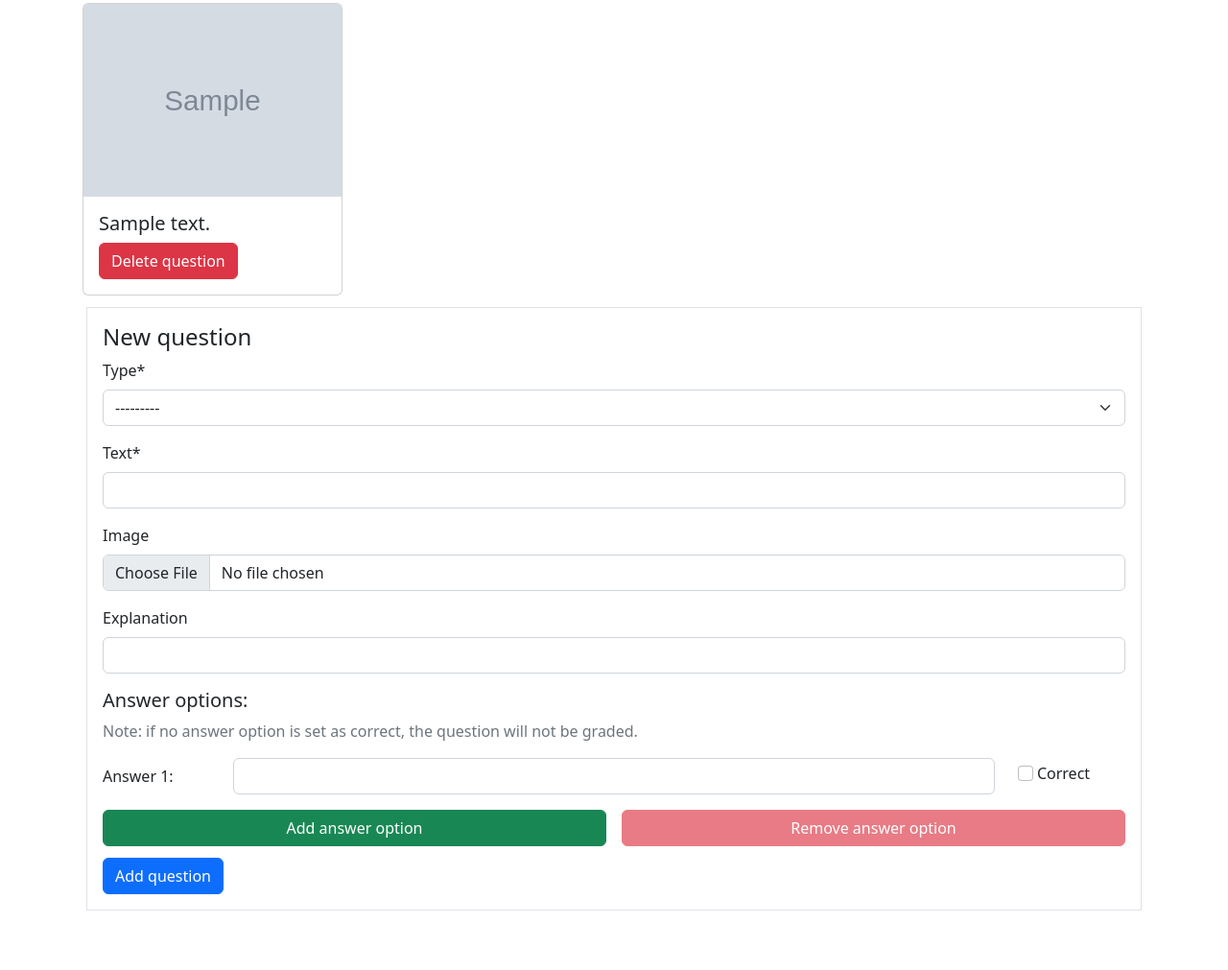
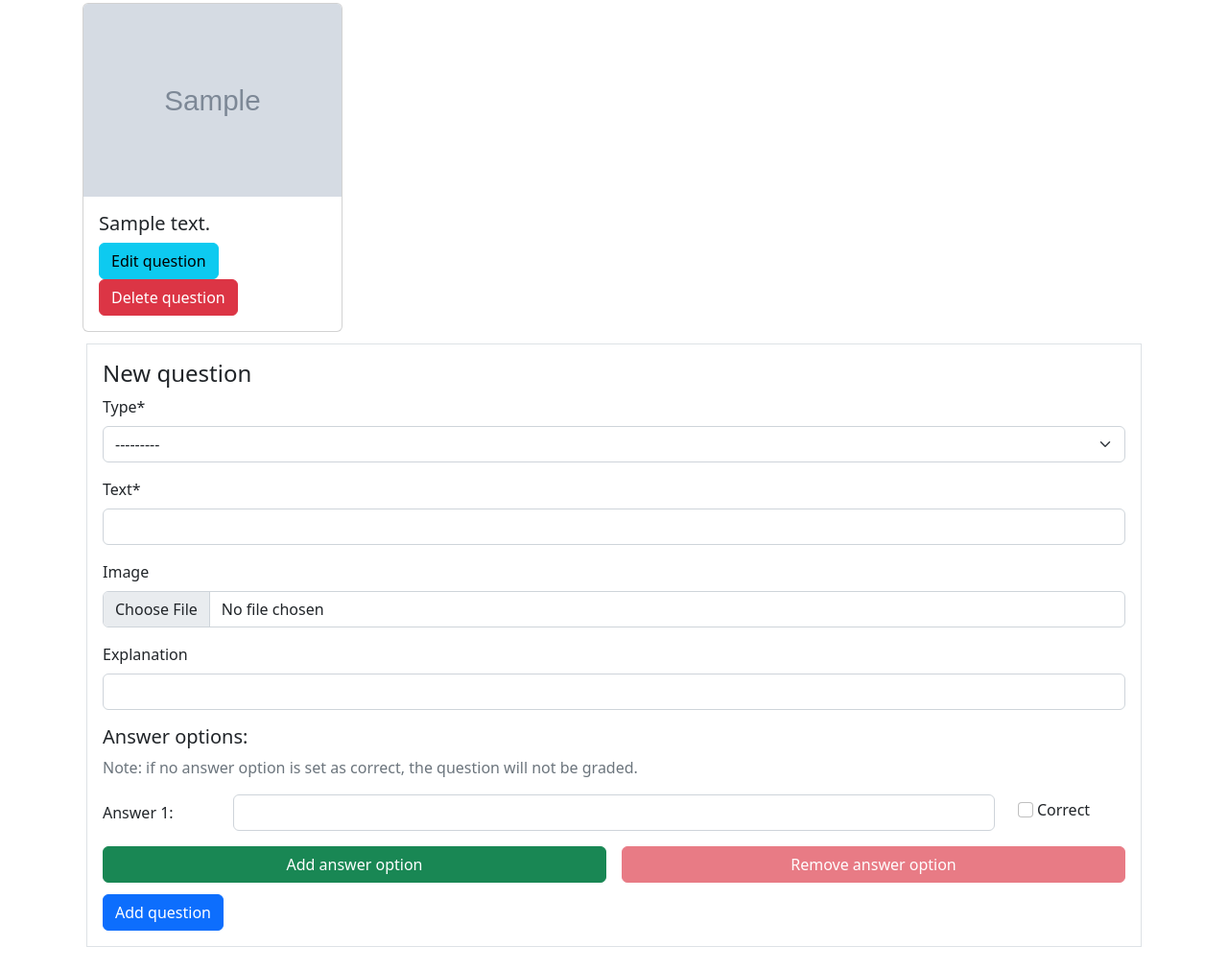
Before and after one commit to borisust/DjangoQuizApp, a Django app: page /quizzes/1 in a window 1280 px wide. Shown: the part 377-1388 px from the top of the page at 96% size. Before the commit the page ends 1326 px from the top, so only its background shows below. Run offline with Django 5.2, Linux system fonts and the light colour scheme; a user stored in the database is signed in; tables that the repository leaves empty hold one stand-in row (values such as "Sample post"); grey boxes marked "Sample" are stand-in pictures; some libraries are stand-ins or nearby versions.

Commit message:
updated quiz creator, enabled question editing, added file cleanup

```diff
--- a/OnlineQuizApp/settings.py
+++ b/OnlineQuizApp/settings.py
@@ -39,7 +39,8 @@ INSTALLED_APPS = [
     'django.contrib.staticfiles',
     'mainapp',
     'crispy_forms',
-    'crispy_bootstrap5'
+    'crispy_bootstrap5',
+    'django_cleanup.apps.CleanupConfig'
 ]
 
 MIDDLEWARE = [
--- a/mainapp/static/creator.js
+++ b/mainapp/static/creator.js
@@ -37,7 +37,7 @@ $('#quiz_form').submit( (event) => {
 // answers
 let answerCount = 1;
 const answerHtml = document.getElementById('answer_1').innerHTML;
-const questionHtml = document.getElementById('question_form').innerHTML;
+const questionEditor = document.getElementById('question_editor').innerHTML;
 
 function blockButtons(bool){
     if (answerCount>1){
@@ -77,8 +77,8 @@ function removeAnswer(){
     new bootstrap.Collapse(el);
 }
 
-$('#question_form').submit((e)=>{
-    e.preventDefault();
+function submitQuestion(event){
+    event.preventDefault();
     $('#question_alert')[0].hidden=true;
     $('.error').remove();
     $form = $('#question_form');
@@ -89,9 +89,16 @@ $('#question_form').submit((e)=>{
         data: formData,
         success: function (response) {
             if (response.success){
-                displayQuestion(response.id, response.text, response.image);
+                if (response.hasOwnProperty('edit')){
+                    updateQuestion(response.id, response.text, response.image);
+                }else{
+                    displayQuestion(response.id, response.text, response.image);
+                }
                 answerCount=1;
-                $form.html(questionHtml);
+                $('#question_editor').html(questionEditor);
+                $('#question_editor').removeClass("border-info");
+                $('#question_form').submit((e) => submitQuestion(e));
+                $('#id_image').change(() => previewImage());
             }else{
                 $.each(response.errors, function(name,error){
                     error = `<small class="text-danger error"> ${error} </small>`;
@@ -108,30 +115,52 @@ $('#question_form').submit((e)=>{
         processData: false
 
     });
-});
+};
 
-$('#id_image').change(() => {
+$('#question_form').submit((e) => submitQuestion(e));
+
+function previewImage() {
     const img_data = $('#id_image')[0].files[0];
     const url = URL.createObjectURL(img_data);
     $('#image_preview').html(`<img src="${url}" alt="Image preview" class="img-thumbnail w-25" />`);
-});
+};
+
+$('#id_image').change(() => previewImage());
 
 function displayQuestion(id, text, image){
     $('#no_questions').remove();
     let el = document.createElement("div");
     el.id = `question_${id}`;
     el.classList.add("w-25", "p-1", "collapse");
+    el.style.minWidth = "200px";
     el.innerHTML = `
         <div class="card h-100">
         <img src="${image}" alt="question image" class="card-img-top" />
         <div class="card-body">
         <h5 class="card-title">${text}</h5>
+        <button class="btn btn-info" type="button" onclick="editQuestion(${id})">Edit question</button>
         <button class="btn btn-danger" type="button" onclick="deleteQuestion(${id})">Delete question</button>
         </div>
         </div>
     `;
     document.getElementById('questions').appendChild(el);
     new bootstrap.Collapse(el);
+}
+
+function updateQuestion(id, text, image){
+    let el = document.getElementById(`question_${id}`);
+    el.innerHTML = `
+        <div class="card h-100">
+        <img src="${image}" alt="question image" class="card-img-top" />
+        <div class="card-body">
+        <h5 class="card-title">${text}</h5>
+        <button class="btn btn-info" type="button" onclick="editQuestion(${id})">Edit question</button>
+        <button class="btn btn-danger" type="button" onclick="deleteQuestion(${id})">Delete question</button>
+        </div>
+        </div>
+    `;
+    el.classList.add('bg-info');
+    setTimeout(()=>{el.classList.remove('bg-info');},2000)
 }
 
 function deleteQuestion(id){
@@ -160,3 +189,32 @@ function deleteQuestion(id){
         }
     })
 }
+
+function editQuestion(id){
+    $alert = $('#quiz_alert');
+    $.ajax({
+        url: `/questions/${id}`,
+        type: 'GET',
+        success: function (response){
+            $('#question_editor').html(response);
+            $('#question_editor').addClass("border-info");
+            $('#question_editor')[0].scrollIntoView();
+            $('#question_form').submit((e) => submitQuestion(e));
+            $('#id_image').change(() => previewImage());
+            answerCount = Number($("input[name='answer_count']").val());
+            blockButtons(false);
+        },
+        error: function (xhr, status, error){
+            $alert.removeClass("alert-success");
+            $alert.addClass("alert-danger");
+            $alert.html(error);
+            $alert[0].hidden=false;
+        }
+    })
+}
+
+function cancelEdit(){
+    $('#question_editor').html(questionEditor);
+    $('#question_editor').removeClass("border-info");
+    $('#question_form').submit((e) => submitQuestion(e));
+}
--- a/mainapp/templates/quizzes/creator.html
+++ b/mainapp/templates/quizzes/creator.html
@@ -27,7 +27,7 @@
         <div id="questions" class="d-flex flex-wrap">
             {% if questions %}
                 {% for question in questions %}
-                    <div class="w-25 p-1 collapse show" id="question_{{ question.id }}">
+                    <div class="w-25 p-1 collapse show" style="min-width: 200px" id="question_{{ question.id }}">
                         <div class="card h-100">
                             {% if question.image %}
                                 <img src="{{ question.image.url }}" alt="question image" class="card-img-top" />
@@ -36,6 +36,7 @@
                             {% endif %}
                             <div class="card-body">
                                 <h5 class="card-title">{{ question.text }}</h5>
+                                <button class="btn btn-info" type="button" onclick="editQuestion({{ question.id }})">Edit question</button>
                                 <button class="btn btn-danger" type="button" onclick="deleteQuestion({{ question.id }})">Delete question</button>
                             </div>
                         </div>
@@ -45,7 +46,7 @@
                 <p id="no_questions" class="ps-2">No questions were added yet.</p>
             {% endif %}
         </div>
-        <div class="border m-2 p-3">
+        <div class="border m-2 p-3" id="question_editor">
             <h4>New question</h4>
             <form action="{% url 'addQuestion' quizID=id %}" id="question_form" autocomplete="off">
                 <div id="image_preview" ></div>
--- a/mainapp/urls.py
+++ b/mainapp/urls.py
@@ -8,5 +8,6 @@ urlpatterns = [
     path('quizzes/create', views.createQuiz, name='createQuiz'),
     path('quizzes/<int:quizID>', views.editQuiz, name='editQuiz'),
     path('quizzes/<int:quizID>/add_question', views.addQuestion, name='addQuestion'),
-    path('questions/<int:questionID>/delete', views.deleteQuestion, name='deleteQuestion')
+    path('questions/<int:questionID>/delete', views.deleteQuestion, name='deleteQuestion'),
+    path('questions/<int:questionID>', views.editQuestion, name='editQuestion')
 ]
--- a/mainapp/views.py
+++ b/mainapp/views.py
@@ -1,3 +1,5 @@
+import os.path
+
 from django.http import QueryDict, JsonResponse, Http404, HttpResponseForbidden
 from django.shortcuts import render, redirect
 from django.contrib.auth.forms import UserCreationForm, AuthenticationForm
@@ -52,7 +54,7 @@ def editQuiz(request, quizID):
         raise Http404
     if request.user != quiz.author:
         return redirect('home')
-    if request.method == 'POST':
+    if request.method == 'POST' and request.headers.get('x-requested-with') == 'XMLHttpRequest':
         quizForm = QuizForm(request.POST, instance=quiz)
         if quizForm.is_valid():
             quizForm.save()
@@ -67,12 +69,15 @@ def editQuiz(request, quizID):
 
 
 def addQuestion(request, quizID):
+    if request.headers.get('x-requested-with') != 'XMLHttpRequest':
+        # ajax only
+        return redirect('editQuiz', quizID=quizID)
     try:
         quiz = Quiz.objects.get(pk=quizID)
     except Quiz.DoesNotExist:
         raise Http404
     if request.user != quiz.author or request.method != 'POST':
-        return redirect('home')
+        return HttpResponseForbidden(request)
     form = QuestionForm(request.POST, request.FILES)
     if form.is_valid():
         question = form.save(commit=False)
@@ -103,6 +108,9 @@ def addQuestion(request, quizID):
 
 
 def deleteQuestion(request, questionID):
+    if request.headers.get('x-requested-with') != 'XMLHttpRequest':
+        # ajax only
+        return redirect('home')
     try:
         question = Question.objects.get(pk=questionID)
     except Question.DoesNotExist:
@@ -111,3 +119,45 @@ def deleteQuestion(request, questionID):
         return HttpResponseForbidden(request)
     question.delete()
     return JsonResponse({'success': True})
+
+
+def editQuestion(request, questionID):
+    if request.headers.get('x-requested-with') != 'XMLHttpRequest':
+        # ajax only
+        return redirect('home')
+    try:
+        question = Question.objects.get(pk=questionID)
+    except Question.DoesNotExist:
+        raise Http404
+    if request.method == 'GET':
+        form = QuestionForm(instance=question)
+        answers = AnswerOption.objects.filter(question=question)
+        return render(request, 'quizzes/_question_editor.html', {'question': question, 'form': form, 'answers': answers})
+    form = QuestionForm(request.POST, request.FILES, instance=question)
+    if form.is_valid():
+        answerCount = int(request.POST['answer_count'])
+        if answerCount < 2:
+            errors = {'answer_count': 'At least 2 answer options are required.'}
+            return JsonResponse({'success': False, 'errors': errors})
+        answersList = []
+        for i in range(1, answerCount+1):
+            if ('answer_'+str(i)+'_text') not in request.POST or request.POST['answer_'+str(i)+'_text'] == "":
+                errors = {'answer_count': 'Answer text cannot be blank.'}
+                return JsonResponse({'success': False, 'errors': errors})
+            answerText = request.POST['answer_'+str(i)+'_text']
+            answerIsCorrect = ('answer_'+str(i)+'_is_correct') in request.POST
+            answer = AnswerOption(text=answerText, is_correct=answerIsCorrect, question=question)
+            answersList.append(answer)
+        form.save()
+        oldAnswers = AnswerOption.objects.filter(question=question)
+        for answer in oldAnswers:
+            answer.delete()
+        for answer in answersList:
+            answer.save()
+        if question.image:
+            url = question.image.url
+        else:
+            url = static('placeholder.svg')
+        return JsonResponse({'success': True, 'edit': True, 'id': question.id, 'text': question.text, 'image': url})
+    else:
+        return JsonResponse({'success': False, 'errors': form.errors})
```
Also changed, not shown: mainapp/templates/quizzes/_question_editor.html (added, +39 -0 lines), mainapp/migrations/0003_remove_quiz_is_graded.py (added).
